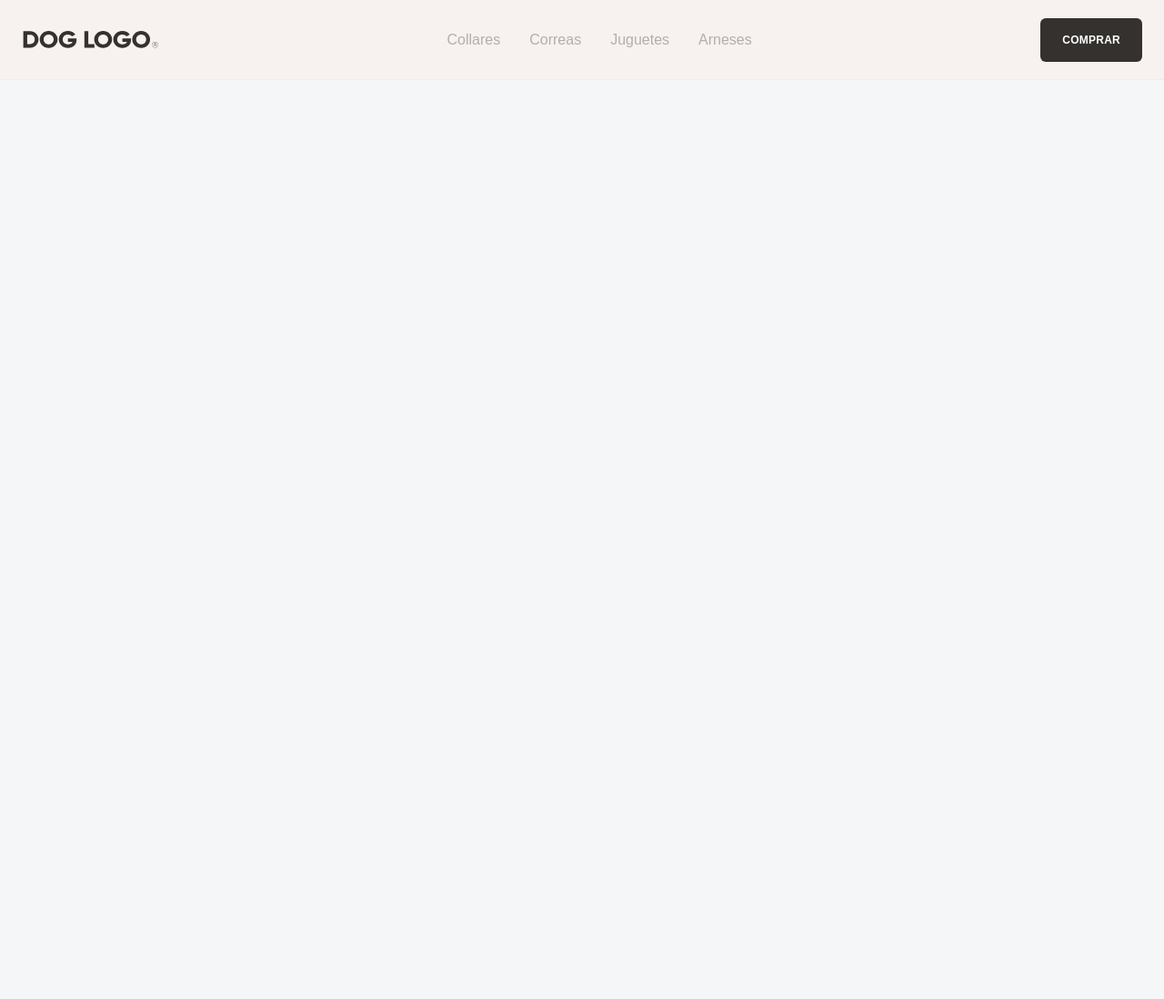
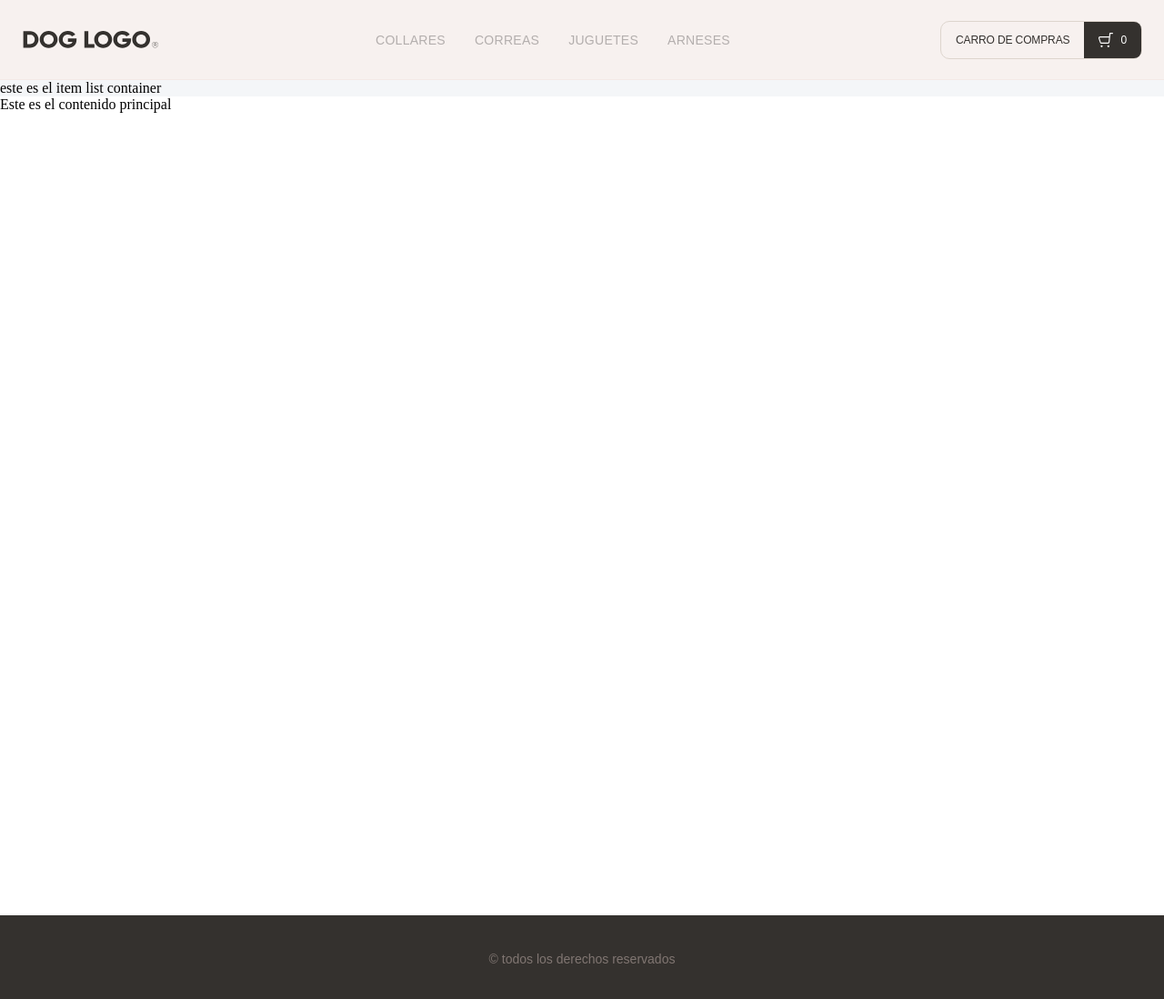
Before and after one commit to roddsolis/dog-ecommerce, a React (Create React App) app: page / in a window 1280 px wide. Shown: the top 1098 px of the page at 91% size. Before the commit the page ends 800 px from the top, so only its background shows below. Built offline with nearby package versions, Linux system fonts and the light colour scheme.

Commit message:
este es el carro de compra del ecommerce dog

```diff
--- a/src/App.js
+++ b/src/App.js
@@ -1,9 +1,19 @@
 import './Componentes/styles/style.css'
 import NavBar from './Componentes/NavBar'
+import Footer from './Componentes/Footer'
+import Main from './Componentes/Main'
+import ItemListContainer from './Componentes/ItemListContainer'
 
 
 const App = () => {
-    return( <NavBar/> )
+    return(
+        <>
+    <NavBar/>
+    <ItemListContainer/>
+    <Main/>
+    <Footer/>
+    </>
+    )
 }
 
 
--- /dev/null
+++ b/src/Componentes/CartWidget.js
@@ -0,0 +1,17 @@
+import './styles/cartwidget.css'
+import Icon from'../img/Cart-icon.svg'
+
+
+function CartWidget () {
+    return(
+
+        <div className="widget-container" >
+            <p>Carro de compras</p>
+            <div className="cart-number"><img src={Icon} alt="cart-logo" width="16px"/>0</div>
+        </div>
+
+    )
+}
+
+
+export default CartWidget
--- /dev/null
+++ b/src/Componentes/Footer.js
@@ -0,0 +1,14 @@
+import './styles/footer.css'
+
+
+function Footer (){
+    return(
+        <footer>
+            <p>© todos los derechos reservados</p>
+        </footer>
+
+    )
+
+}
+
+export default Footer
--- /dev/null
+++ b/src/Componentes/ItemListContainer.js
@@ -0,0 +1,11 @@
+import './styles/item-list-container.css'
+
+function ItemListContainer () {
+    return(
+        <>
+        <p>este es el item list container</p>
+        </>
+    )
+}
+
+export default ItemListContainer
--- /dev/null
+++ b/src/Componentes/Main.js
@@ -0,0 +1,13 @@
+import './styles/main.css'
+
+
+function Main () {
+    return(
+        <main>
+            <p>Este es el contenido principal</p>
+        </main>
+    )
+}
+
+
+export default Main
--- a/src/Componentes/NavBar.js
+++ b/src/Componentes/NavBar.js
@@ -1,6 +1,6 @@
 import Logo from '../img/doglogo.svg'
-import Button from './Button'
 import './styles/navbar.css'
+import CartWidget from './CartWidget'
 
 
 const NavBar = () => {
@@ -13,7 +13,7 @@ const NavBar = () => {
                 <a href="http://">Juguetes</a>
                 <a href="http://">Arneses</a>
             </nav>
-            <Button/>
+            <CartWidget/>
         </header>
 
     )
--- /dev/null
+++ b/src/Componentes/styles/cartwidget.css
@@ -0,0 +1,36 @@
+.widget-container{
+    height: auto;
+    background-color: #f7f1ef;
+    color: #34312e;
+    border-radius: 10px;
+    border: 1px solid #ddd5cd;
+    font-family: 'DM Sans', sans-serif;
+    font-weight: 500;
+    font-size: 12px;
+    transition: 0.2s;
+    shape-rendering:geometricPrecision;
+    text-rendering: optimizeLegibility;
+    display: flex;
+    justify-content: space-between;
+    align-items: center;
+    text-transform: uppercase;
+    letter-spacing: -0.01em;
+    padding-left: 16px;
+}
+
+img{
+    margin-right:8px;
+}
+
+.cart-number{
+    background-color: #34312e;
+    color: #fff;
+    width:max-content;
+    height: 40px;
+    padding:16px;
+    margin: 0px 0px 0px 16px;
+    border-radius: 0px 8px 8px 0px;
+    display: flex;
+    align-items: center;
+    justify-content: space-between;
+}
--- /dev/null
+++ b/src/Componentes/styles/footer.css
@@ -0,0 +1,12 @@
+footer{
+
+    height: 96px;
+    background-color: #34312e;
+    color: #807672;
+    font-family: 'DM Sans', sans-serif;
+    font-size: 14px;
+    display: flex;
+    justify-content: center;
+    align-items: center;
+
+}
--- /dev/null
+++ b/src/Componentes/styles/main.css
@@ -0,0 +1,4 @@
+main{
+    height: 900px;
+    background-color: rgb(255, 255, 255);
+}
--- a/src/Componentes/styles/navbar.css
+++ b/src/Componentes/styles/navbar.css
@@ -8,7 +8,9 @@ header{
     padding: 8px 24px;
     border-bottom: 1px solid #f3e9e6;
     font-family: 'DM Sans', sans-serif;
-    /* box-shadow: 0px 30px 60px -20px #e6e1df; */
+    font-size: 14px;
+    letter-spacing: 0.02em;
+
 }
 
 nav{
@@ -18,14 +20,18 @@ nav{
     justify-content: center;
     align-items: center;
 }
+
 a{
     text-decoration:none;
     color:  #b3aead;
     padding: 0px 16px;
     transition: 0.2s ease-in-out;
+    text-transform: uppercase;
 }
+
 a:hover{
     text-decoration:none;
     color:#34312e;
     transition: 0.2s ease-in-out;
+    text-transform: uppercase;
 }
```
Also changed, not shown: src/Componentes/styles/item-list-container.css (added), src/img/Cart-icon.svg (added).
